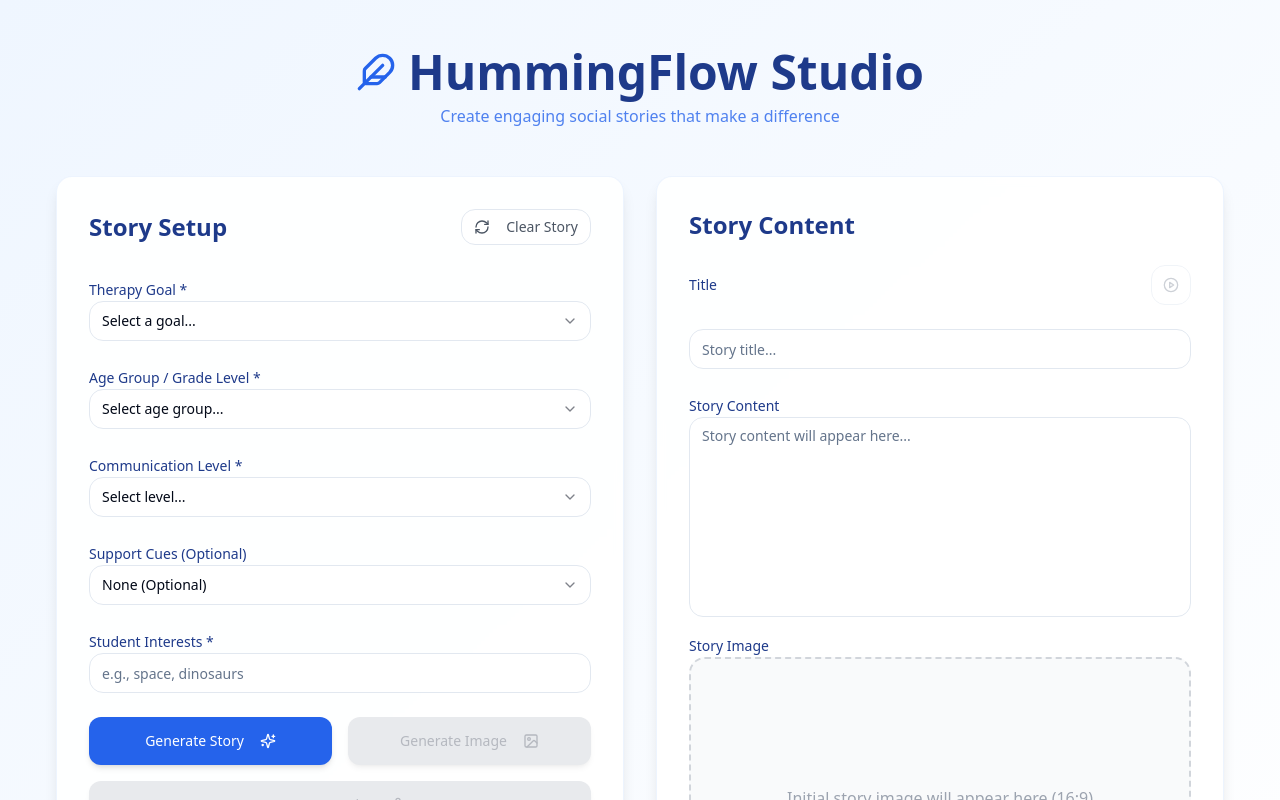
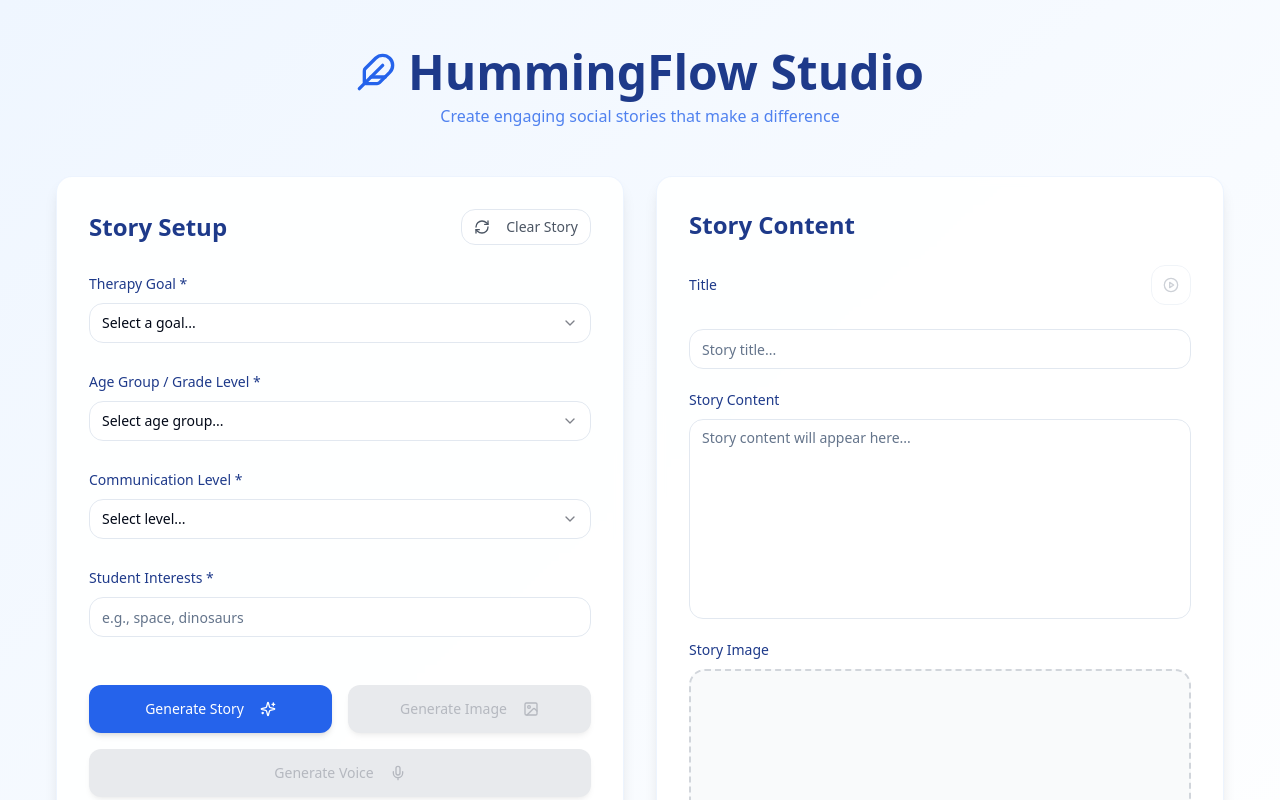
Before and after one commit to davidar-90/hummingflow-tale-weaver, a React (Vite) app: page / in a window 1280 px wide. Shown: the top 800 px of the page. Built offline with nearby package versions, Linux system fonts and the light colour scheme.

Commit message:
Refactor StoryForm component
- Removed the "Support Cues" section from the StoryForm component.
- Added more padding to Labels and options in StoryForm.
- Made the text field dynamic to adjust to the amount of text.

```diff
--- a/src/components/story/StoryEditor.tsx
+++ b/src/components/story/StoryEditor.tsx
@@ -20,6 +20,14 @@ export const StoryEditor = ({
   audioContent,
   isGeneratingVoice
 }: StoryEditorProps) => {
+  // Calculate dynamic height based on content
+  const getTextareaHeight = (text: string) => {
+    const lines = text.split('\n').length;
+    const minHeight = 200;
+    const lineHeight = 24; // approximate line height in pixels
+    return Math.max(minHeight, (lines * lineHeight) + 40); // add padding
+  };
+
   return (
     <div className="space-y-6">
       <h2 className="text-2xl font-semibold text-blue-900 mb-4">Story Content</h2>
@@ -32,7 +40,7 @@ export const StoryEditor = ({
         />
       </div>
 
-      <div className="form-group mb-4">
+      <div className="form-group mb-6">
         <Input
           id="storyTitle"
           type="text"
@@ -43,20 +51,21 @@ export const StoryEditor = ({
         />
       </div>
 
-      <div className="space-y-4">
+      <div className="space-y-6">
         <div className="form-group">
-          <Label htmlFor="storyContent" className="text-blue-900">Story Content</Label>
+          <Label htmlFor="storyContent" className="text-blue-900 mb-3 block">Story Content</Label>
           <Textarea
             id="storyContent"
             placeholder="Story content will appear here..."
             value={storyData.storyContent}
             onChange={(e) => onInputChange('storyContent', e.target.value)}
-            className={`min-h-[200px] text-input resize-none bg-white/50 ${storyData.storyContent ? 'text-black' : 'text-gray-500'} whitespace-pre-wrap`}
+            style={{ height: `${getTextareaHeight(storyData.storyContent)}px` }}
+            className={`text-input resize-none bg-white/50 ${storyData.storyContent ? 'text-black' : 'text-gray-500'} whitespace-pre-wrap transition-all duration-200`}
           />
         </div>
 
         <div className="form-group">
-          <Label className="text-blue-900">Story Image</Label>
+          <Label className="text-blue-900 mb-3 block">Story Image</Label>
           <div className="border-2 border-dashed border-gray-300 rounded-lg p-4 bg-gray-50 flex flex-col items-center justify-center aspect-video w-full">
             {storyData.storyImage ? (
               <img
@@ -74,19 +83,20 @@ export const StoryEditor = ({
       </div>
 
       {interactionPoint?.selectedChoice !== undefined && (
-        <div className="space-y-4">
+        <div className="space-y-6">
           <div className="form-group">
-            <Label htmlFor="continuation" className="text-blue-900">Story Continuation</Label>
+            <Label htmlFor="continuation" className="text-blue-900 mb-3 block">Story Continuation</Label>
             <Textarea
               id="continuation"
               value={interactionPoint.continuation}
               readOnly
-              className="min-h-[200px] text-input resize-none bg-white/50 text-black whitespace-pre-wrap"
+              style={{ height: `${getTextareaHeight(interactionPoint.continuation)}px` }}
+              className="text-input resize-none bg-white/50 text-black whitespace-pre-wrap transition-all duration-200"
             />
           </div>
 
           <div className="form-group">
-            <Label className="text-blue-900">Continuation Image</Label>
+            <Label className="text-blue-900 mb-3 block">Continuation Image</Label>
             <div className="border-2 border-dashed border-gray-300 rounded-lg p-4 bg-gray-50 flex flex-col items-center justify-center aspect-video w-full">
               {storyData.continuationImage ? (
                 <img
--- a/src/components/story/StoryForm.tsx
+++ b/src/components/story/StoryForm.tsx
@@ -1,3 +1,4 @@
+
 import { useState } from 'react';
 import { Label } from "@/components/ui/label";
 import { Input } from "@/components/ui/input";
@@ -33,9 +34,9 @@ export const StoryForm = ({
   const hasStory = Boolean(storyData.storyContent);
 
   return (
-    <div className="space-y-6">
+    <div className="space-y-8">
       <div className="form-group">
-        <Label htmlFor="therapyGoal" className="text-blue-900">Therapy Goal *</Label>
+        <Label htmlFor="therapyGoal" className="text-blue-900 mb-3 block">Therapy Goal *</Label>
         <Select
           value={storyData.therapyGoal}
           onValueChange={(value) => onInputChange('therapyGoal', value)}
@@ -57,7 +58,7 @@ export const StoryForm = ({
       </div>
 
       <div className="form-group">
-        <Label htmlFor="ageGroup" className="text-blue-900">Age Group / Grade Level *</Label>
+        <Label htmlFor="ageGroup" className="text-blue-900 mb-3 block">Age Group / Grade Level *</Label>
         <Select
           value={storyData.ageGroup}
           onValueChange={(value) => onInputChange('ageGroup', value)}
@@ -78,7 +79,7 @@ export const StoryForm = ({
       </div>
 
       <div className="form-group">
-        <Label htmlFor="communicationLevel" className="text-blue-900">Communication Level *</Label>
+        <Label htmlFor="communicationLevel" className="text-blue-900 mb-3 block">Communication Level *</Label>
         <Select
           value={storyData.communicationLevel}
           onValueChange={(value) => onInputChange('communicationLevel', value)}
@@ -99,28 +100,7 @@ export const StoryForm = ({
       </div>
 
       <div className="form-group">
-        <Label htmlFor="supportCues" className="text-blue-900">Support Cues (Optional)</Label>
-        <Select
-          value={storyData.supportCues}
-          onValueChange={(value) => onInputChange('supportCues', value)}
-        >
-          <SelectTrigger className="select-input">
-            <SelectValue placeholder="None (Optional)" />
-          </SelectTrigger>
-          <SelectContent>
-            <SelectItem value="none">None</SelectItem>
-            <SelectItem value="visual">Visual Cues</SelectItem>
-            <SelectItem value="verbal">Verbal Prompts</SelectItem>
-            <SelectItem value="breathing">Deep Breaths</SelectItem>
-            <SelectItem value="first-then">First-Then Structure</SelectItem>
-            <SelectItem value="social-rules">Social Rule Focus</SelectItem>
-            <SelectItem value="emotion-words">Emotion Words</SelectItem>
-          </SelectContent>
-        </Select>
-      </div>
-
-      <div className="form-group">
-        <Label htmlFor="studentInterests" className="text-blue-900">Student Interests *</Label>
+        <Label htmlFor="studentInterests" className="text-blue-900 mb-3 block">Student Interests *</Label>
         <Input
           id="studentInterests"
           type="text"
@@ -131,7 +111,7 @@ export const StoryForm = ({
         />
       </div>
 
-      <div className="form-group">
+      <div className="form-group pt-4">
         <div className="flex flex-wrap gap-4">
           <Button
             className="flex-1 bg-blue-600 hover:bg-blue-700 text-white py-6 rounded-xl shadow-md transition-colors duration-200"
```
